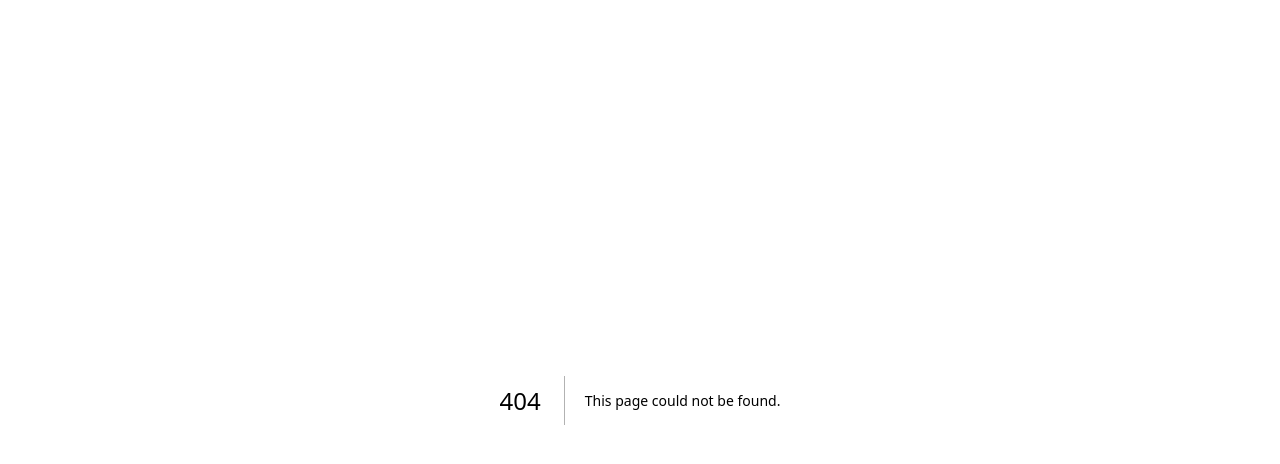
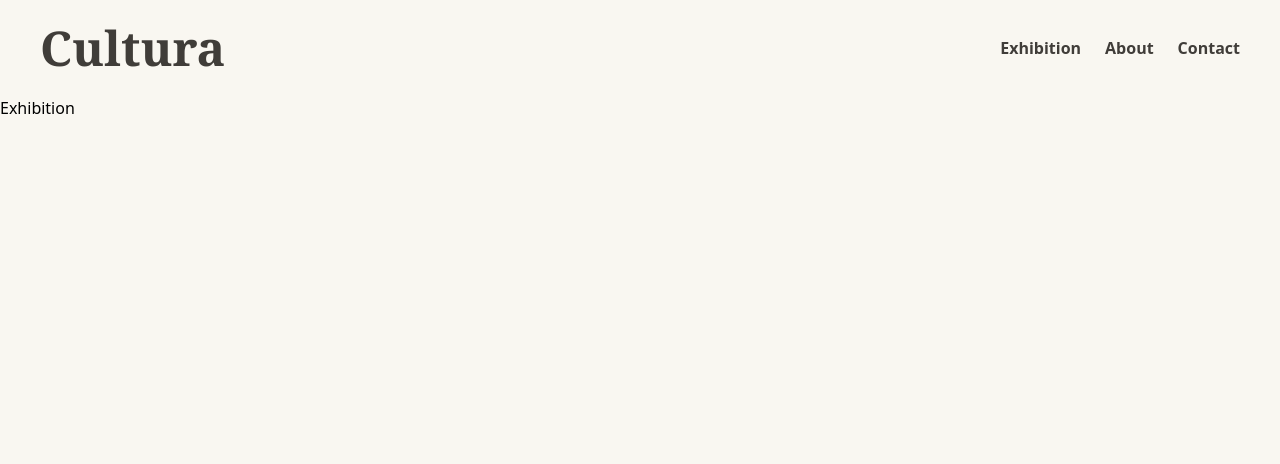
Before and after one commit to samsonthompson/museum-curation-app-frontend, a Next.js app: page /exhibition in a window 1280 px wide. Before the commit this address had no page. Shown: the top 464 px of the page. Built offline with nearby package versions, Linux system fonts and the light colour scheme.

Commit message:
Add navbar and styling

```diff
--- /dev/null
+++ b/app/components/Navbar.jsx
@@ -0,0 +1,27 @@
+import Link from 'next/link';
+
+export default function Navbar() {
+  return (
+    <nav className="bg-background py-6 px-10 shadow-lg">
+      <div className="container mx-auto flex justify-between items-center">
+        {/* Logo */}
+        <div className="text-foreground hover:text-highlight font-serif text-5xl font-bold">
+          <Link href="/">Cultura</Link>
+        </div>
+
+        {/* Links */}
+        <div className="space-x-6">
+          <Link href="/exhibition" className="text-foreground hover:text-highlight font-semibold">
+            Exhibition
+          </Link>
+          <Link href="/about" className="text-foreground hover:text-highlight font-semibold">
+            About
+          </Link>
+          <Link href="/contact" className="text-foreground hover:text-highlight font-semibold">
+            Contact
+          </Link>
+        </div>
+      </div>
+    </nav>
+  );
+}
--- /dev/null
+++ b/app/exhibition/page.jsx
@@ -0,0 +1,9 @@
+import React from 'react'
+
+export default function page() {
+  return (
+    <div>
+      Exhibition
+    </div>
+  )
+}
--- a/app/globals.css
+++ b/app/globals.css
@@ -2,26 +2,23 @@
 @tailwind components;
 @tailwind utilities;
 
-:root {
-  --foreground-rgb: 0, 0, 0;
-  --background-start-rgb: 214, 219, 220;
-  --background-end-rgb: 255, 255, 255;
+/* Apply the global background color */
+html, body, #__next {
+  height: 100%; /* Ensure full height */
+  background-color: rgb(var(--background-rgb)); /* Soft off-white */
+  margin: 0;
+  padding: 0;
 }
 
-@media (prefers-color-scheme: dark) {
-  :root {
-    --foreground-rgb: 255, 255, 255;
-    --background-start-rgb: 0, 0, 0;
-    --background-end-rgb: 0, 0, 0;
-  }
+/* Apply styles for links */
+a {
+  text-decoration: none;
 }
 
-body {
-  color: rgb(var(--foreground-rgb));
-  background: linear-gradient(
-      to bottom,
-      transparent,
-      rgb(var(--background-end-rgb))
-    )
-    rgb(var(--background-start-rgb));
+button {
+  padding: 10px 20px;
+  border-radius: 50px;
+  border: none;
+  cursor: pointer;
+  transition: background-color 0.3s ease;
 }
--- a/app/layout.js
+++ b/app/layout.jsx
@@ -1,5 +1,9 @@
+
 import './globals.css'
 import { Inter } from 'next/font/google'
+
+//components//
+import Navbar from './components/Navbar'
 
 const inter = Inter({ subsets: ['latin'] })
 
@@ -8,10 +12,16 @@ export const metadata = {
   description: 'Generated by create next app',
 }
 
+
 export default function RootLayout({ children }) {
   return (
     <html lang="en">
-      <body className={inter.className}>{children}</body>
+      <body className="min-h-screen flex flex-col">
+        <Navbar />
+        <main className="flex-grow bg-background">
+          {children}
+        </main>
+      </body>
     </html>
-  )
+  );
 }
--- a/app/page.js
+++ /dev/null
@@ -1,113 +0,0 @@
-import Image from 'next/image'
-
-export default function Home() {
-  return (
-    <main className="flex min-h-screen flex-col items-center justify-between p-24">
-      <div className="z-10 w-full max-w-5xl items-center justify-between font-mono text-sm lg:flex">
-        <p className="fixed left-0 top-0 flex w-full justify-center border-b border-gray-300 bg-gradient-to-b from-zinc-200 pb-6 pt-8 backdrop-blur-2xl dark:border-neutral-800 dark:bg-zinc-800/30 dark:from-inherit lg:static lg:w-auto  lg:rounded-xl lg:border lg:bg-gray-200 lg:p-4 lg:dark:bg-zinc-800/30">
-          Get started by editing&nbsp;
-          <code className="font-mono font-bold">app/page.js</code>
-        </p>
-        <div className="fixed bottom-0 left-0 flex h-48 w-full items-end justify-center bg-gradient-to-t from-white via-white dark:from-black dark:via-black lg:static lg:h-auto lg:w-auto lg:bg-none">
-          <a
-            className="pointer-events-none flex place-items-center gap-2 p-8 lg:pointer-events-auto lg:p-0"
-            href="https://vercel.com?utm_source=create-next-app&utm_medium=appdir-template&utm_campaign=create-next-app"
-            target="_blank"
-            rel="noopener noreferrer"
-          >
-            By{' '}
-            <Image
-              src="/vercel.svg"
-              alt="Vercel Logo"
-              className="dark:invert"
-              width={100}
-              height={24}
-              priority
-            />
-          </a>
-        </div>
-      </div>
-
-      <div className="relative flex place-items-center before:absolute before:h-[300px] before:w-[480px] before:-translate-x-1/2 before:rounded-full before:bg-gradient-radial before:from-white before:to-transparent before:blur-2xl before:content-[''] after:absolute after:-z-20 after:h-[180px] after:w-[240px] after:translate-x-1/3 after:bg-gradient-conic after:from-sky-200 after:via-blue-200 after:blur-2xl after:content-[''] before:dark:bg-gradient-to-br before:dark:from-transparent before:dark:to-blue-700 before:dark:opacity-10 after:dark:from-sky-900 after:dark:via-[#0141ff] after:dark:opacity-40 before:lg:h-[360px]">
-        <Image
-          className="relative dark:drop-shadow-[0_0_0.3rem_#ffffff70] dark:invert"
-          src="/next.svg"
-          alt="Next.js Logo"
-          width={180}
-          height={37}
-          priority
-        />
-      </div>
-
-      <div className="mb-32 grid text-center lg:mb-0 lg:grid-cols-4 lg:text-left">
-        <a
-          href="https://nextjs.org/docs?utm_source=create-next-app&utm_medium=appdir-template&utm_campaign=create-next-app"
-          className="group rounded-lg border border-transparent px-5 py-4 transition-colors hover:border-gray-300 hover:bg-gray-100 hover:dark:border-neutral-700 hover:dark:bg-neutral-800/30"
-          target="_blank"
-          rel="noopener noreferrer"
-        >
-          <h2 className={`mb-3 text-2xl font-semibold`}>
-            Docs{' '}
-            <span className="inline-block transition-transform group-hover:translate-x-1 motion-reduce:transform-none">
-              -&gt;
-            </span>
-          </h2>
-          <p className={`m-0 max-w-[30ch] text-sm opacity-50`}>
-            Find in-depth information about Next.js features and API.
-          </p>
-        </a>
-
-        <a
-          href="https://nextjs.org/learn?utm_source=create-next-app&utm_medium=appdir-template-tw&utm_campaign=create-next-app"
-          className="group rounded-lg border border-transparent px-5 py-4 transition-colors hover:border-gray-300 hover:bg-gray-100 hover:dark:border-neutral-700 hover:dark:bg-neutral-800 hover:dark:bg-opacity-30"
-          target="_blank"
-          rel="noopener noreferrer"
-        >
-          <h2 className={`mb-3 text-2xl font-semibold`}>
-            Learn{' '}
-            <span className="inline-block transition-transform group-hover:translate-x-1 motion-reduce:transform-none">
-              -&gt;
-            </span>
-          </h2>
-          <p className={`m-0 max-w-[30ch] text-sm opacity-50`}>
-            Learn about Next.js in an interactive course with&nbsp;quizzes!
-          </p>
-        </a>
-
-        <a
-          href="https://vercel.com/templates?framework=next.js&utm_source=create-next-app&utm_medium=appdir-template&utm_campaign=create-next-app"
-          className="group rounded-lg border border-transparent px-5 py-4 transition-colors hover:border-gray-300 hover:bg-gray-100 hover:dark:border-neutral-700 hover:dark:bg-neutral-800/30"
-          target="_blank"
-          rel="noopener noreferrer"
-        >
-          <h2 className={`mb-3 text-2xl font-semibold`}>
-            Templates{' '}
-            <span className="inline-block transition-transform group-hover:translate-x-1 motion-reduce:transform-none">
-              -&gt;
-            </span>
-          </h2>
-          <p className={`m-0 max-w-[30ch] text-sm opacity-50`}>
-            Explore the Next.js 13 playground.
-          </p>
-        </a>
-
-        <a
-          href="https://vercel.com/new?utm_source=create-next-app&utm_medium=appdir-template&utm_campaign=create-next-app"
-          className="group rounded-lg border border-transparent px-5 py-4 transition-colors hover:border-gray-300 hover:bg-gray-100 hover:dark:border-neutral-700 hover:dark:bg-neutral-800/30"
-          target="_blank"
-          rel="noopener noreferrer"
-        >
-          <h2 className={`mb-3 text-2xl font-semibold`}>
-            Deploy{' '}
-            <span className="inline-block transition-transform group-hover:translate-x-1 motion-reduce:transform-none">
-              -&gt;
-            </span>
-          </h2>
-          <p className={`m-0 max-w-[30ch] text-sm opacity-50`}>
-            Instantly deploy your Next.js site to a shareable URL with Vercel.
-          </p>
-        </a>
-      </div>
-    </main>
-  )
-}
--- /dev/null
+++ b/app/page.jsx
@@ -0,0 +1,7 @@
+export default function Home() {
+  return (
+    <main>
+      <h2>Homepage</h2>
+    </main>
+  )
+}
--- a/tailwind.config.js
+++ b/tailwind.config.js
@@ -1,4 +1,3 @@
-/** @type {import('tailwindcss').Config} */
 module.exports = {
   content: [
     './pages/**/*.{js,ts,jsx,tsx,mdx}',
@@ -7,12 +6,13 @@ module.exports = {
   ],
   theme: {
     extend: {
-      backgroundImage: {
-        'gradient-radial': 'radial-gradient(var(--tw-gradient-stops))',
-        'gradient-conic':
-          'conic-gradient(from 180deg at 50% 50%, var(--tw-gradient-stops))',
+      colors: {
+        foreground: "rgb(64, 61, 57)",  // Accent text color
+        background: "rgb(249, 247, 241)",  // Off-white background
+        highlight: "rgb(175, 150, 125)",  // Hover color
+        softGray: "rgb(212, 206, 196)",  // Soft gray for subtle text
       },
     },
   },
   plugins: [],
-}
+};
```
